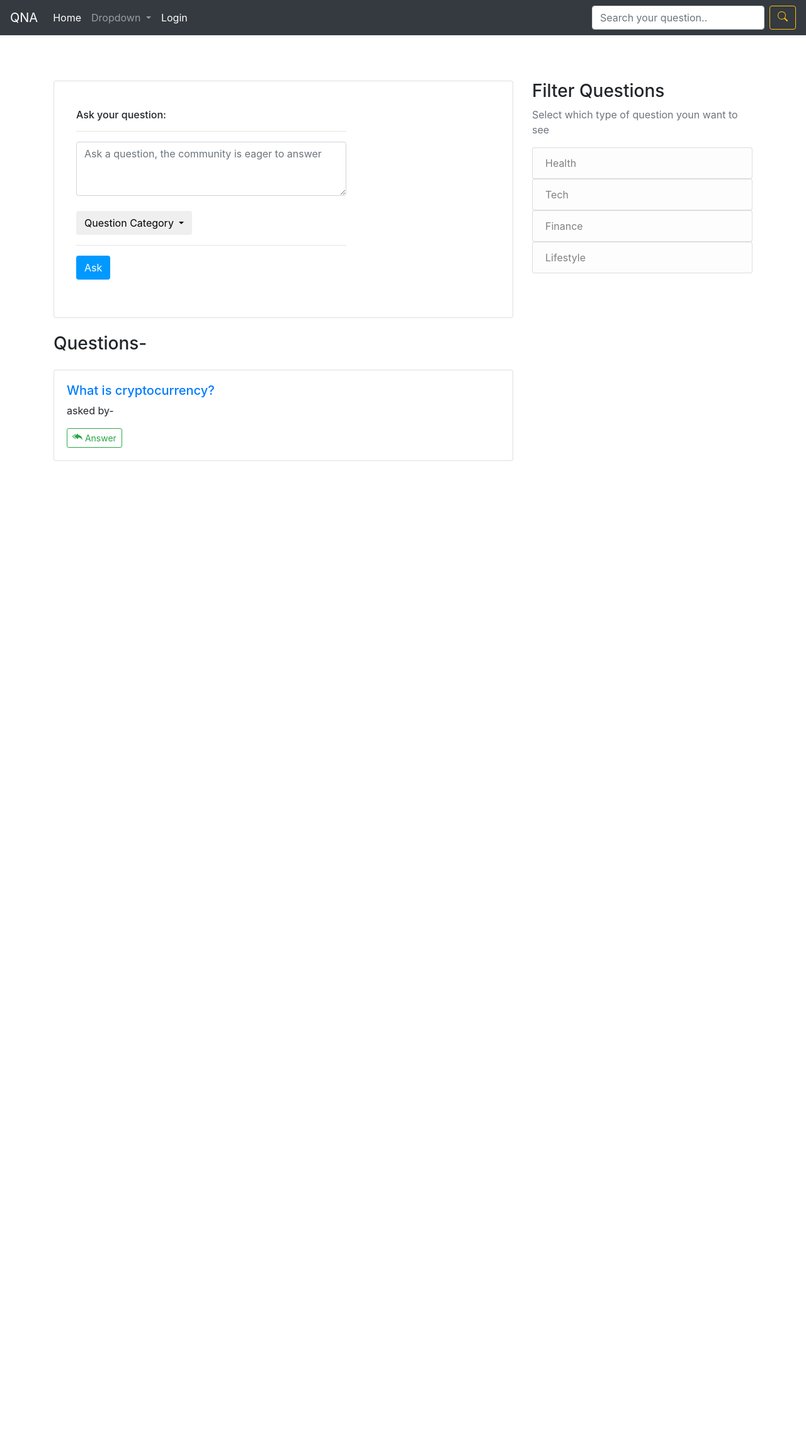
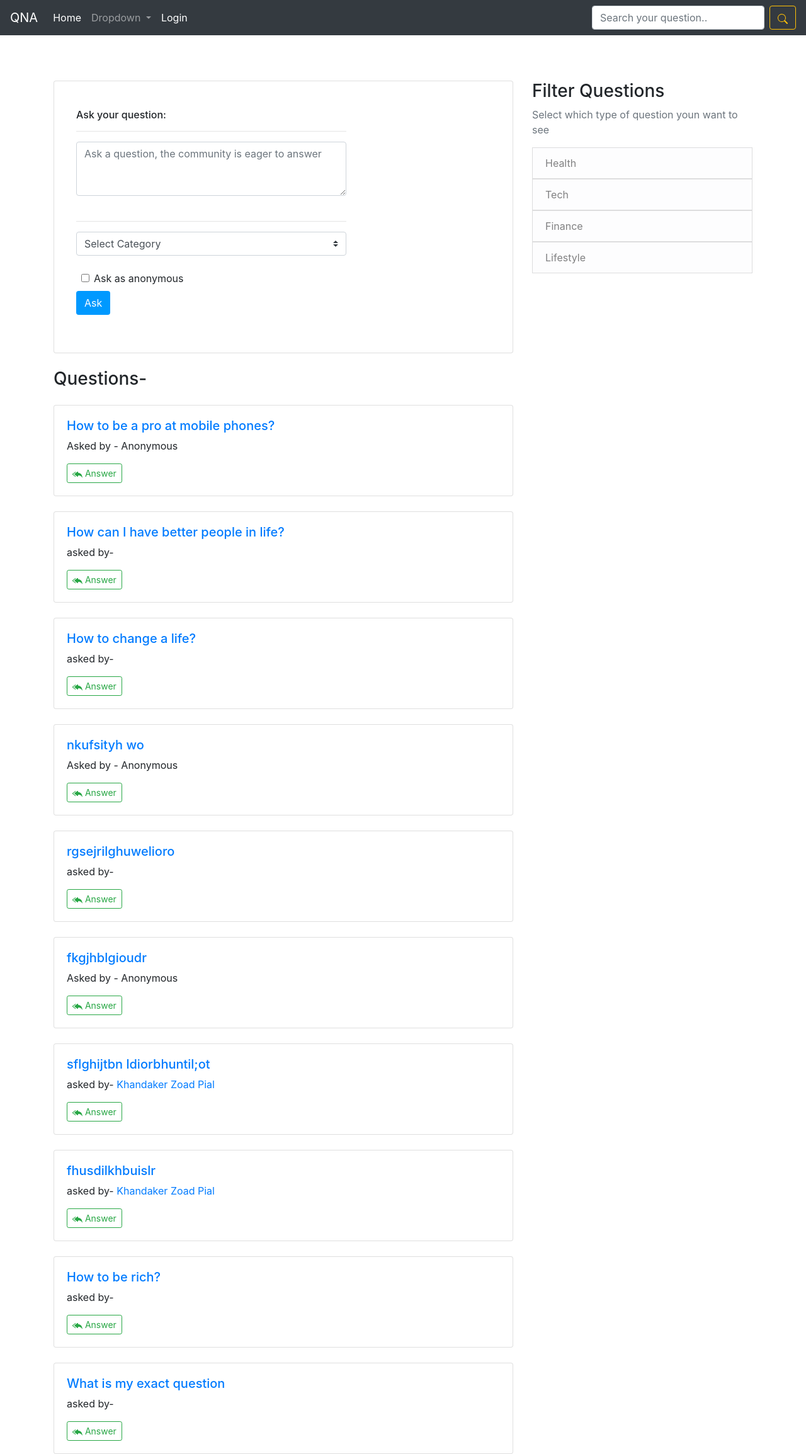
Before and after one commit to KhandakerZoadPial/QNA-PROJECT, a Django app: page / in a window 1280 px wide. Shown: the whole page at 63% size. Before the commit the page ends 732 px from the top, so only its background shows below. Run offline with Django 3.2, Linux system fonts and the light colour scheme; data comes from the database, SQL or seed files in the repository; some libraries are stand-ins or nearby versions.

Commit message:
up-vote-down-vote & user anonymity updated

```diff
--- a/question/admin.py
+++ b/question/admin.py
@@ -7,3 +7,4 @@
 admin.site.register(models.Answer)
 # admin.site.register(models.User_Profile)
 admin.site.register(models.Sub_question)
+admin.site.register(models.category)
--- a/question/models.py
+++ b/question/models.py
@@ -28,11 +28,9 @@
     the_answer = models.TextField()
     answered_when = models.DateTimeField(auto_now_add=True)
     is_anonymous = models.BooleanField(default=False)
-    up_votes = models.IntegerField(default=0)
-    down_votes = models.IntegerField(default=0)
 
-    upvoted_user = models.ManyToManyField(User, related_name='upvotedUser')
-    downvoted_user = models.ManyToManyField(User, related_name='downvotedUser')
+    upvoted_user = models.ManyToManyField(User, related_name='upvotedUser', blank=True)
+    downvoted_user = models.ManyToManyField(User, related_name='downvotedUser', blank=True)
 
     @classmethod
     def upvoted(cls, question, upvoted_user):
@@ -66,3 +64,7 @@
     profession = models.CharField(max_length=15, null=True, blank=True)
     short_bio = models.CharField(max_length=200, null=True, blank=True)
     knows_about = models.TextField(null=True, blank=True)
+
+
+class category(models.Model):
+    cat = models.CharField(max_length=30)
--- a/question/views.py
+++ b/question/views.py
@@ -1,20 +1,29 @@
 from django.shortcuts import redirect, render, HttpResponse
-from .models import Question, Answer, Sub_question, User_Profile
+from .models import Question, Answer, Sub_question, User_Profile, category as c
 from django.contrib import messages
 from django.contrib.auth.models import User
+from django.contrib.auth.decorators import login_required
 
 
 def home(request):
     questions_set = Question.objects.all().order_by('-asked_when')
     if request.method == 'POST':
         the_question = request.POST.get('the_question')
-        # category = request.POST.get('category')
-        # if category == '':
-        #     messages.error(request, "Please select a category properly!")
-        #     return redirect('/')
-        category = 'tech'
+
+        category = request.POST.get('category')
+        if category == 'Select Category':
+            messages.error(request, "Please select a category properly!")
+            return redirect('/')
+
+        is_ann = request.POST.get('is_ann')
+        if is_ann == 'on':
+            is_ann = True
+        else:
+            is_ann = False
+
+
         if((the_question.strip())):
-            obj = Question(asked_by=request.user, the_question=the_question, question_category=category)
+            obj = Question(asked_by=request.user, the_question=the_question, question_category=category, is_anonymous=is_ann)
             obj.save()
             return render(request, 'question/home.html', {'questions_set': questions_set})
         else:
@@ -22,7 +31,8 @@
             return redirect('/')
     elif request.method == 'GET':
         # dy#j9CF=
-        return render(request, 'question/home.html', {'questions_set': questions_set})
+        cats = c.objects.all()
+        return render(request, 'question/home.html', {'questions_set': questions_set, 'cats': cats})
 
 
 def answer_question(request, question_obj):
@@ -62,7 +72,12 @@
             return redirect(f'/answer/{question_obj}')
         try:
             the_question = Question.objects.get(pk=question_obj)
-            obj = Answer(answered_by=request.user, answer_of=the_question, the_answer=the_answer)
+            is_ann = request.POST.get('is_ann')
+            if is_ann == 'on':
+                is_ann = True
+            else:
+                is_ann = False
+            obj = Answer(answered_by=request.user, answer_of=the_question, the_answer=the_answer, is_anonymous=is_ann)
             obj.save()
             return redirect(f'/answer/{question_obj}')
         except:
@@ -122,7 +137,7 @@
 def edit_profile(request, profile_id):
     pass
 
-
+@login_required()
 def up_vote(request, answer_id):
     if Answer.objects.filter(pk=answer_id).count() > 0:
         try:
@@ -138,7 +153,7 @@
             obj = Answer.objects.get(pk=answer_id)
             obj.rmv_upvote(the_question_object, request.user)
             obj.save()
-            return redirect('/') # return to the same page
+            return redirect(f'/answer/{the_question_object.pk}') # return to the same page
         else:
             obj = Answer.objects.get(pk=answer_id)
             if Answer.objects.filter(pk=answer_id, downvoted_user=request.user):
@@ -147,12 +162,12 @@
                 obj.save()
             obj.upvoted(the_question_object, request.user)
             obj.save()
-            return redirect('/') # return to the same page
+            return redirect(f'/answer/{the_question_object.pk}') # return to the same page
     else:
         messages.error(request, 'The Answer does not exist')
         return redirect('/')
 
-
+@login_required()
 def down_vote(request, answer_id):
     if Answer.objects.filter(pk=answer_id).count() > 0:
         try:
@@ -168,7 +183,7 @@
             obj = Answer.objects.get(pk=answer_id)
             obj.rmv_downvote(the_question_object, request.user)
             obj.save()
-            return redirect('/') # return to the same page
+            return redirect(f'/answer/{the_question_object.pk}')# return to the same page
         else:
             obj = Answer.objects.get(pk=answer_id)
             if Answer.objects.filter(pk=answer_id, upvoted_user=request.user).count() > 0:
@@ -177,7 +192,7 @@
                 obj.save()
             obj.downvoted(the_question_object, request.user)
             obj.save()
-            return redirect('/') # return to the same page
+            return redirect(f'/answer/{the_question_object.pk}') # return to the same page
     else:
         messages.error(request, 'The Answer does not exist')
         return redirect('/')
--- a/templates/base.html
+++ b/templates/base.html
@@ -8,9 +8,7 @@
     <meta name="viewport" content="width=device-width, initial-scale=1, shrink-to-fit=no">
 
     <!-- Bootstrap CSS -->
-    <link rel="stylesheet" href="https://maxcdn.bootstrapcdn.com/bootstrap/4.0.0/css/bootstrap.min.css"
-        integrity="sha384-Gn5384xqQ1aoWXA+058RXPxPg6fy4IWvTNh0E263XmFcJlSAwiGgFAW/dAiS6JXm" crossorigin="anonymous">
-
+<link rel="stylesheet" href="https://cdn.jsdelivr.net/npm/bootstrap@4.6.0/dist/css/bootstrap.min.css" integrity="sha384-B0vP5xmATw1+K9KRQjQERJvTumQW0nPEzvF6L/Z6nronJ3oUOFUFpCjEUQouq2+l" crossorigin="anonymous">
     {% block title %}
     {% endblock title %}
 </head>
--- a/templates/question/home.html
+++ b/templates/question/home.html
@@ -22,22 +22,28 @@
             <textarea class="form-control" name="the_question" cols="25" rows="3"
               placeholder="Ask a question, the community is eager to answer"></textarea><br>
 
+            <hr size="30px">
+            <div class="container">
+              <div class="row">
+                <div class="input-group mb-3">
+                  <select class="custom-select" id="inputGroupSelect01" name="category">
+                    <option selected>Select Category</option>
+                    {% for c in cats %}
+                    <option value="{{c.cat}}">{{c.cat}}</option>
+                    {% endfor %}
+                  </select>
+                </div>
 
-                            <div class="dropdown">
-                                <button class="btn btn-secondary-outline dropdown-toggle" type="button" id="dropdownMenu2" data-toggle="dropdown" aria-haspopup="true" aria-expanded="false" >
-                                  Question Category
-                                </button>
-                                <div class="dropdown-menu" aria-labelledby="dropdownMenu2" name="category">
-                                  <button class="dropdown-item" type="button">Lifestyle</button>
-                                  <button class="dropdown-item" type="button">Tech</button>
-                                  <button class="dropdown-item" type="button">Programming</button>
+                <div class="form-check form-switch ml-2 mt-2">
+                  <input class="form-check-input" type="checkbox" name="is_ann" id="flexSwitchCheckChecked">
+                  <label class="form-check-label" for="flexSwitchCheckChecked">Ask as anonymous</label>
+                </div>
               </div>
             </div>
 
-                        <hr size="30px">
-
-                        <div class="form-group">
-                            <button class="btn" style="background-color: #0099FF;color:white; position: relative;" type="submit">Ask</button>
+            <div class="form-group mt-2">
+              <button class="btn" style="background-color: #0099FF;color:white; position: relative;"
+                type="submit">Ask</button>
             </div>
           </div>
 
@@ -53,10 +59,19 @@
 {% for q in questions_set %}
 <div class="card mt-4">
   <div class="card-body">
-     <h5><a href="{% url 'answer' q.pk %}">{{q.the_question}}</a> </h5><p>asked by- <a href="{% url 'profile_handler' q.asked_by.pk %}">{{q.asked_by.first_name}} {{q.asked_by.last_name}} </a></p>
-     <a href="{% url 'answer' q.pk %}" class="btn btn-outline-success btn-sm"><svg xmlns="http://www.w3.org/2000/svg" width="16" height="16" fill="currentColor" class="bi bi-reply-all-fill" viewBox="0 0 16 16">
-        <path d="M8.021 11.9 3.453 8.62a.719.719 0 0 1 0-1.238L8.021 4.1a.716.716 0 0 1 1.079.619V6c1.5 0 6 0 7 8-2.5-4.5-7-4-7-4v1.281c0 .56-.606.898-1.079.62z"/>
-        <path d="M5.232 4.293a.5.5 0 0 1-.106.7L1.114 7.945a.5.5 0 0 1-.042.028.147.147 0 0 0 0 .252.503.503 0 0 1 .042.028l4.012 2.954a.5.5 0 1 1-.593.805L.539 9.073a1.147 1.147 0 0 1 0-1.946l3.994-2.94a.5.5 0 0 1 .699.106z"/>
+    <h5><a href="{% url 'answer' q.pk %}">{{q.the_question}}</a> </h5>
+    {% if q.is_anonymous %}
+    <p>Asked by - Anonymous</p>
+    {% else %}
+    <p>asked by- <a href="{% url 'profile_handler' q.asked_by.pk %}">{{q.asked_by.first_name}} {{q.asked_by.last_name}}
+      </a></p>
+      {% endif %}
+    <a href="{% url 'answer' q.pk %}" class="btn btn-outline-success btn-sm"><svg xmlns="http://www.w3.org/2000/svg"
+        width="16" height="16" fill="currentColor" class="bi bi-reply-all-fill" viewBox="0 0 16 16">
+        <path
+          d="M8.021 11.9 3.453 8.62a.719.719 0 0 1 0-1.238L8.021 4.1a.716.716 0 0 1 1.079.619V6c1.5 0 6 0 7 8-2.5-4.5-7-4-7-4v1.281c0 .56-.606.898-1.079.62z" />
+        <path
+          d="M5.232 4.293a.5.5 0 0 1-.106.7L1.114 7.945a.5.5 0 0 1-.042.028.147.147 0 0 0 0 .252.503.503 0 0 1 .042.028l4.012 2.954a.5.5 0 1 1-.593.805L.539 9.073a1.147 1.147 0 0 1 0-1.946l3.994-2.94a.5.5 0 0 1 .699.106z" />
       </svg>
       Answer</a>
 
```
Also changed, not shown: templates/question/answer_page.html (+73 -3 lines), db.sqlite3. Lines whose indentation alone changed are shown as unchanged.
